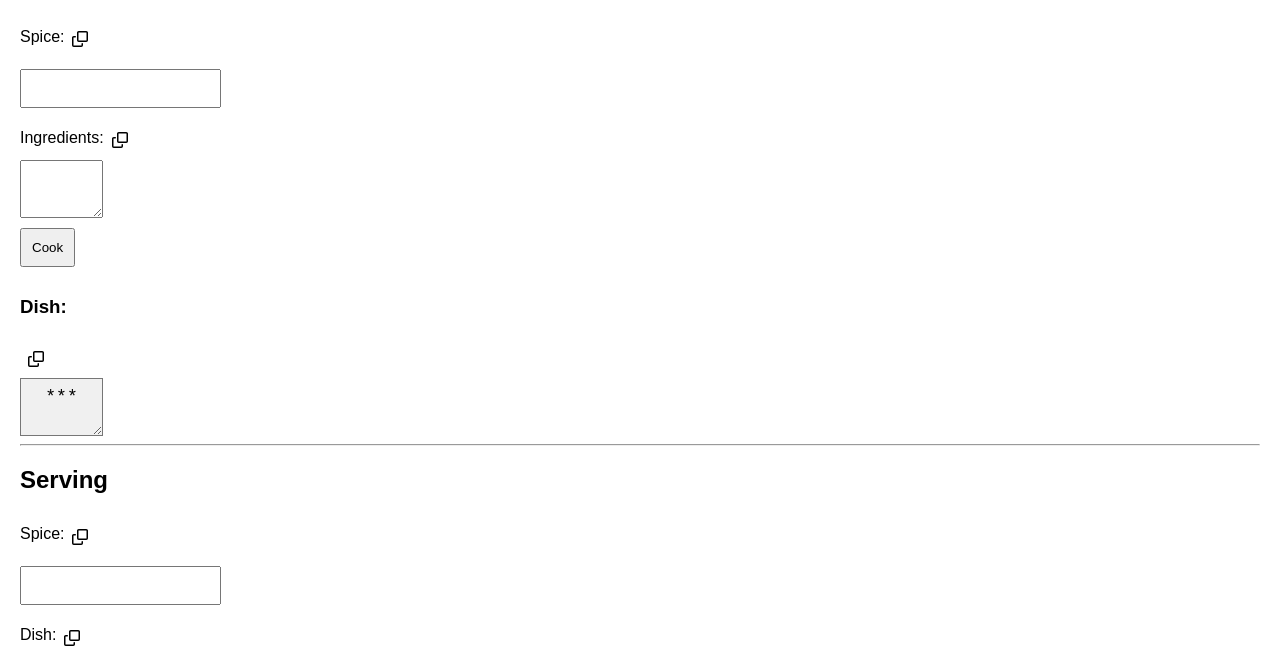
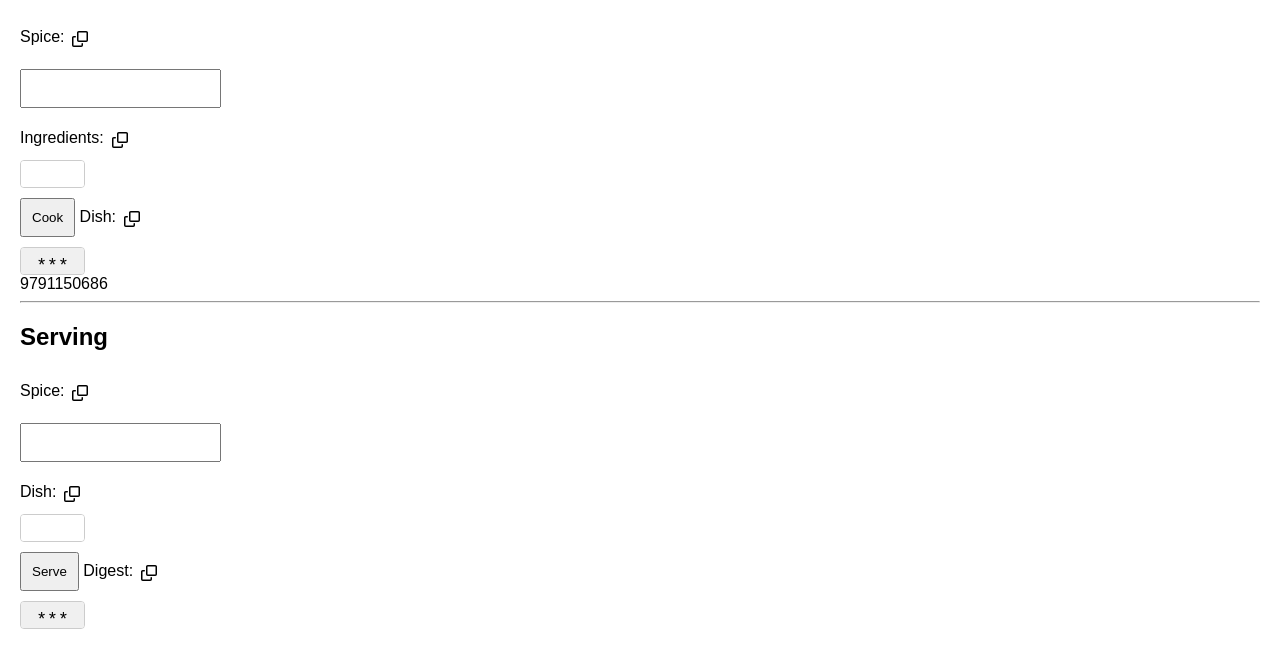
Before and after one commit to iamyuthan/Crypted, a plain HTML site: page index.html in a window 1280 px wide. Shown: the part 149-800 px from the top of the page. Drawn offline with Linux system fonts and the light colour scheme.

Commit message:
Update index.html

```diff
--- a/index.html
+++ b/index.html
@@ -15,9 +15,14 @@
         }
         textarea {
             width: 65px;
+            height: 28px;
             font-size: 18px;
             text-align: center;
             padding: 8px;
+            border: 1px solid #ccc;
+            border-radius: 4px;
+            resize: none;
+            box-sizing: border-box;
         }
         nav {
             margin-bottom: 20px;
@@ -78,12 +83,12 @@
                 <textarea id="aesString" autocomplete="off" oninput="handleMask(this, 'aesString')"></textarea>
             </div>
             <button onclick="encryptString()">Cook</button>
-            <h3>Dish:</h3><button type="button" class="copy-btn" onclick="copyActual('aesEncryptedOutput')" title="Copy"><svg aria-hidden="true" focusable="false" class="octicon octicon-copy" viewBox="0 0 16 16" width="16" height="16" fill="currentColor" display="inline-block" overflow="visible" style="vertical-align:text-bottom"><path d="M0 6.75C0 5.784.784 5 1.75 5h1.5a.75.75 0 0 1 0 1.5h-1.5a.25.25 0 0 0-.25.25v7.5c0 .138.112.25.25.25h7.5a.25.25 0 0 0 .25-.25v-1.5a.75.75 0 0 1 1.5 0v1.5A1.75 1.75 0 0 1 9.25 16h-7.5A1.75 1.75 0 0 1 0 14.25Z"></path><path d="M5 1.75C5 .784 5.784 0 6.75 0h7.5C15.216 0 16 .784 16 1.75v7.5A1.75 1.75 0 0 1 14.25 11h-7.5A1.75 1.75 0 0 1 5 9.25Zm1.75-.25a.25.25 0 0 0-.25.25v7.5c0 .138.112.25.25.25h7.5a.25.25 0 0 0 .25-.25v-7.5a.25.25 0 0 0-.25-.25Z"></path></svg></button>
+            <label for="aesEncryptedOutput">Dish:</label><button type="button" class="copy-btn" onclick="copyActual('aesEncryptedOutput')" title="Copy"><svg aria-hidden="true" focusable="false" class="octicon octicon-copy" viewBox="0 0 16 16" width="16" height="16" fill="currentColor" display="inline-block" overflow="visible" style="vertical-align:text-bottom"><path d="M0 6.75C0 5.784.784 5 1.75 5h1.5a.75.75 0 0 1 0 1.5h-1.5a.25.25 0 0 0-.25.25v7.5c0 .138.112.25.25.25h7.5a.25.25 0 0 0 .25-.25v-1.5a.75.75 0 0 1 1.5 0v1.5A1.75 1.75 0 0 1 9.25 16h-7.5A1.75 1.75 0 0 1 0 14.25Z"></path><path d="M5 1.75C5 .784 5.784 0 6.75 0h7.5C15.216 0 16 .784 16 1.75v7.5A1.75 1.75 0 0 1 14.25 11h-7.5A1.75 1.75 0 0 1 5 9.25Zm1.75-.25a.25.25 0 0 0-.25.25v7.5c0 .138.112.25.25.25h7.5a.25.25 0 0 0 .25-.25v-7.5a.25.25 0 0 0-.25-.25Z"></path></svg></button>
             <div class="field-row">
                 <textarea id="aesEncryptedOutput" readonly></textarea>
             </div>
         </div>
-
+9791150686
         <hr />
 
         <div>
@@ -97,7 +102,7 @@
                 <textarea id="aesEncryptedInput" autocomplete="off" oninput="handleMask(this, 'aesEncryptedInput')"></textarea>
             </div>
             <button onclick="decryptString()">Serve</button>
-            <h3>Digest:</h3><button type="button" class="copy-btn" onclick="copyActual('aesDecryptedOutput')" title="Copy"><svg aria-hidden="true" focusable="false" class="octicon octicon-copy" viewBox="0 0 16 16" width="16" height="16" fill="currentColor" display="inline-block" overflow="visible" style="vertical-align:text-bottom"><path d="M0 6.75C0 5.784.784 5 1.75 5h1.5a.75.75 0 0 1 0 1.5h-1.5a.25.25 0 0 0-.25.25v7.5c0 .138.112.25.25.25h7.5a.25.25 0 0 0 .25-.25v-1.5a.75.75 0 0 1 1.5 0v1.5A1.75 1.75 0 0 1 9.25 16h-7.5A1.75 1.75 0 0 1 0 14.25Z"></path><path d="M5 1.75C5 .784 5.784 0 6.75 0h7.5C15.216 0 16 .784 16 1.75v7.5A1.75 1.75 0 0 1 14.25 11h-7.5A1.75 1.75 0 0 1 5 9.25Zm1.75-.25a.25.25 0 0 0-.25.25v7.5c0 .138.112.25.25.25h7.5a.25.25 0 0 0 .25-.25v-7.5a.25.25 0 0 0-.25-.25Z"></path></svg></button>
+            <label for="aesDecryptedOutput">Digest:</label><button type="button" class="copy-btn" onclick="copyActual('aesDecryptedOutput')" title="Copy"><svg aria-hidden="true" focusable="false" class="octicon octicon-copy" viewBox="0 0 16 16" width="16" height="16" fill="currentColor" display="inline-block" overflow="visible" style="vertical-align:text-bottom"><path d="M0 6.75C0 5.784.784 5 1.75 5h1.5a.75.75 0 0 1 0 1.5h-1.5a.25.25 0 0 0-.25.25v7.5c0 .138.112.25.25.25h7.5a.25.25 0 0 0 .25-.25v-1.5a.75.75 0 0 1 1.5 0v1.5A1.75 1.75 0 0 1 9.25 16h-7.5A1.75 1.75 0 0 1 0 14.25Z"></path><path d="M5 1.75C5 .784 5.784 0 6.75 0h7.5C15.216 0 16 .784 16 1.75v7.5A1.75 1.75 0 0 1 14.25 11h-7.5A1.75 1.75 0 0 1 5 9.25Zm1.75-.25a.25.25 0 0 0-.25.25v7.5c0 .138.112.25.25.25h7.5a.25.25 0 0 0 .25-.25v-7.5a.25.25 0 0 0-.25-.25Z"></path></svg></button>
             <div class="field-row">
                 <textarea id="aesDecryptedOutput" readonly></textarea>
             </div>
```
